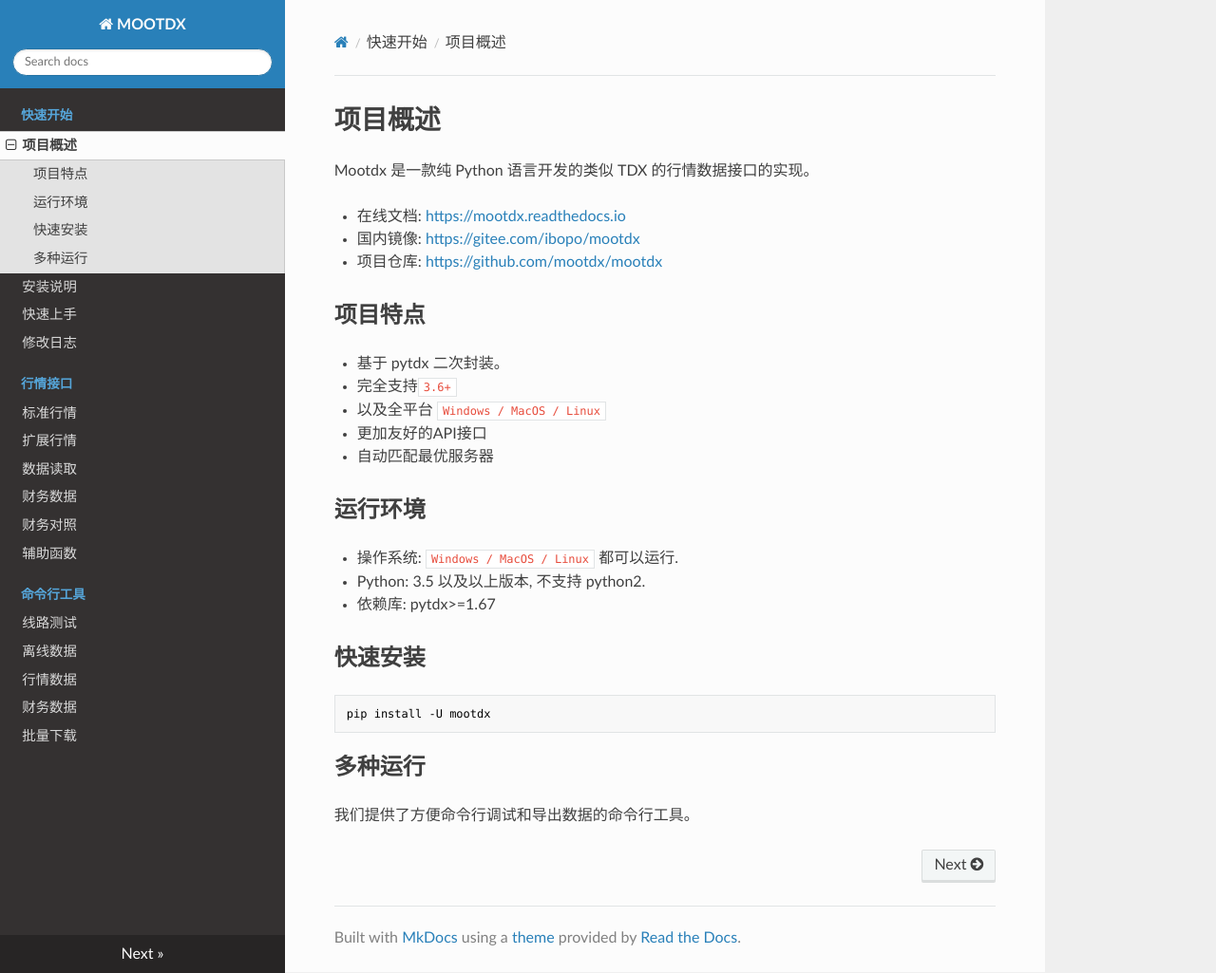
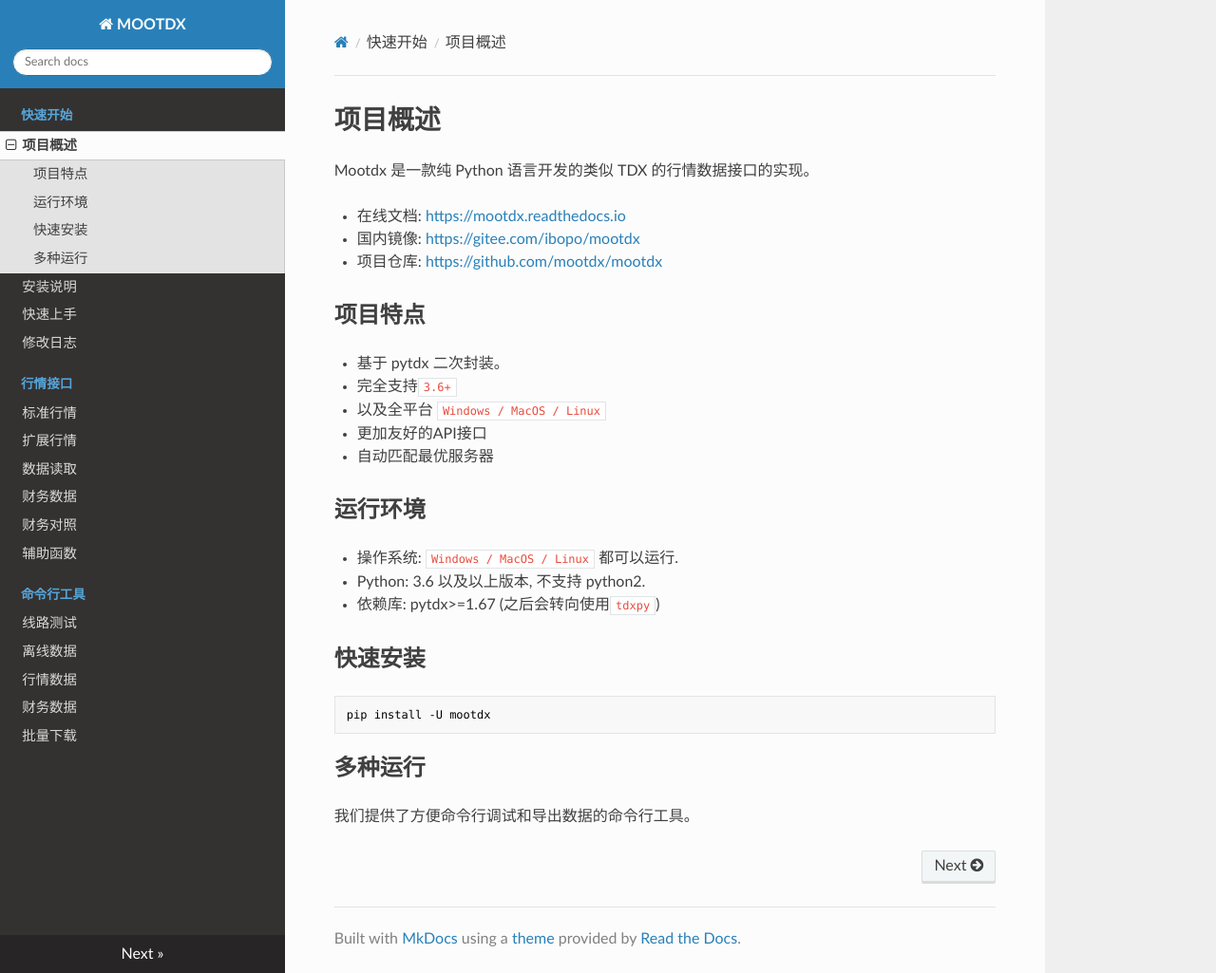
Before and after one commit to mootdx/mootdx, an MkDocs documentation site: the page built from docs/index.md, in a window 1280 px wide and 1025 px high. Shown: the whole window at 95% size. Built offline with MkDocs 1.6.1, drawn with Linux system fonts in a browser that asks for light colours; nearby versions of some CDN libraries; old or Windows-style settings are respelled for this version of MkDocs.

Commit message:
update docs

```diff
--- a/docs/index.md
+++ b/docs/index.md
@@ -17,8 +17,8 @@
 ## 运行环境
 
 - 操作系统: `Windows / MacOS / Linux` 都可以运行.
-- Python: 3.5 以及以上版本, 不支持 python2.
-- 依赖库: pytdx>=1.67
+- Python: 3.6 以及以上版本, 不支持 python2.
+- 依赖库: pytdx>=1.67 (之后会转向使用`tdxpy`)
 
 ## 快速安装
 
```
Also changed, not shown: 1 other file.
